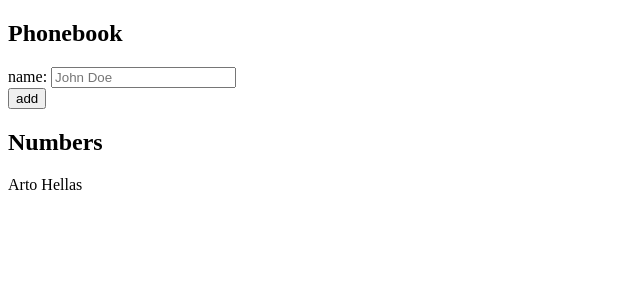
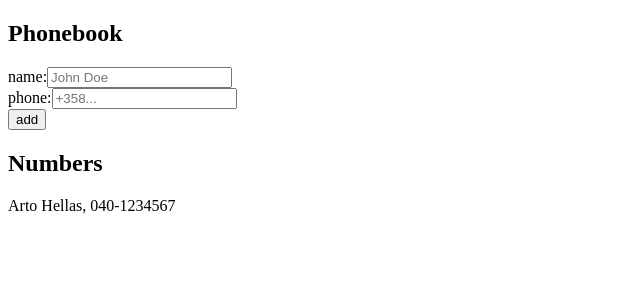
Before and after one commit to thesmol/fullstackopen, a React (Vite) app in the folder part2/phonebook/: page / in a window 1280 px wide. Shown: the top 300 px of the page, without its empty margins (0-640 px from the left). Built offline with nearby package versions, Linux system fonts and the light colour scheme; the HTML template or start-up script is replaced by a standard one.

Commit message:
PART-2 finish exercise 2.8

```diff
--- a/part2/phonebook/src/App.jsx
+++ b/part2/phonebook/src/App.jsx
@@ -1,34 +1,53 @@
 import { useState } from "react";
 
-const Person = ({ name }) => {
-  return <p>{name}</p>;
+const Person = ({ person }) => {
+  return (
+    <p>
+      {person.name}, {person.phone}
+    </p>
+  );
 };
 
 const App = () => {
-  const [persons, setPersons] = useState([{ name: "Arto Hellas" }]);
-  const [newName, setNewName] = useState("");
+  const [persons, setPersons] = useState([
+    { name: "Arto Hellas", phone: "040-1234567" },
+  ]);
+  const [newPerson, setNewPerson] = useState({
+    name: "",
+    phone: "",
+  });
 
   const changeName = (event) => {
-    setNewName(event.target.value);
+    setNewPerson({ ...newPerson, name: event.target.value });
   };
 
-  const checkUserExists = (name) => {
-    return persons.some((person) => person.name === name);
+  const changePhone = (event) => {
+    setNewPerson({ ...newPerson, phone: event.target.value });
+  };
+
+  const checkUserExists = () => {
+    return persons.some(
+      (p) => p.name === newPerson.name && p.phone === newPerson.phone,
+    );
   };
 
   const addNewPerson = (event) => {
     event.preventDefault();
 
-    if (checkUserExists(newName)) {
-      alert(`${newName} is already added to Phonebook`);
+    if (newPerson.name === "" || newPerson.phone === "") {
+      alert("Please fill in both name and phone fields.");
       return;
     }
 
-    const newPerson = {
-      name: newName,
-    };
+    if (checkUserExists()) {
+      alert(
+        `${newPerson.name} with phone ${newPerson.phone} is already added to phonebook`,
+      );
+      return;
+    }
+
     setPersons(persons.concat(newPerson));
-    setNewName("");
+    setNewPerson({ name: "", phone: "" });
   };
 
   return (
@@ -36,8 +55,20 @@ const App = () => {
       <h2>Phonebook</h2>
       <form>
         <div>
-          name:{" "}
-          <input value={newName} onChange={changeName} placeholder="John Doe" />
+          name:
+          <input
+            value={newPerson.name}
+            onChange={changeName}
+            placeholder="John Doe"
+          />
+        </div>
+        <div>
+          phone:
+          <input
+            value={newPerson.phone}
+            onChange={changePhone}
+            placeholder="+358..."
+          />
         </div>
         <div>
           <button type="submit" onClick={addNewPerson}>
@@ -46,8 +77,8 @@ const App = () => {
         </div>
       </form>
       <h2>Numbers</h2>
-      {persons.map((person, index) => (
-        <Person key={person.name + index} name={person.name} />
+      {persons.map((person) => (
+        <Person key={person.name + person.phone} person={person} />
       ))}
     </div>
   );
```
